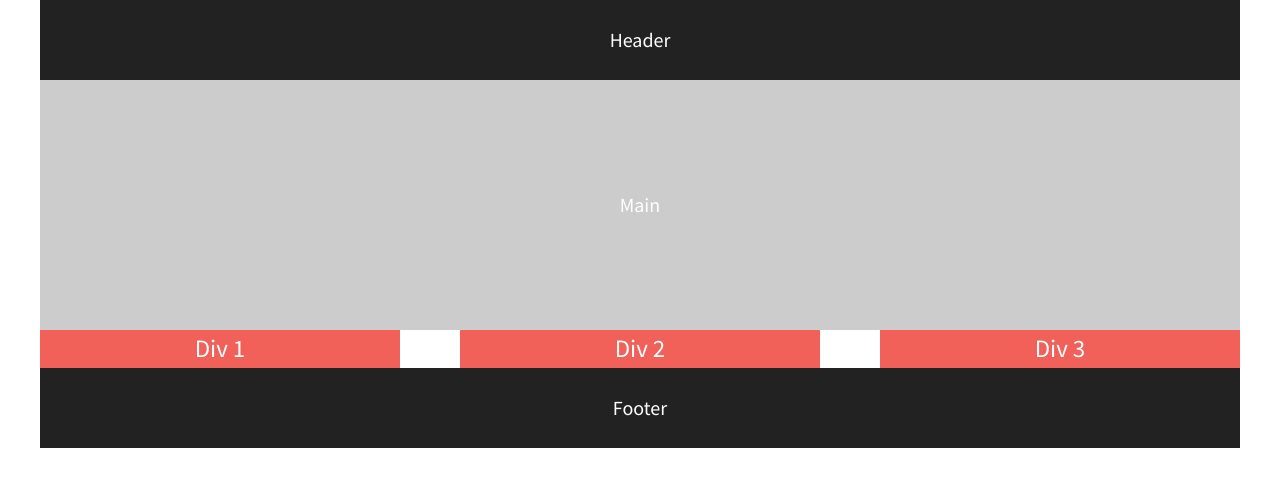
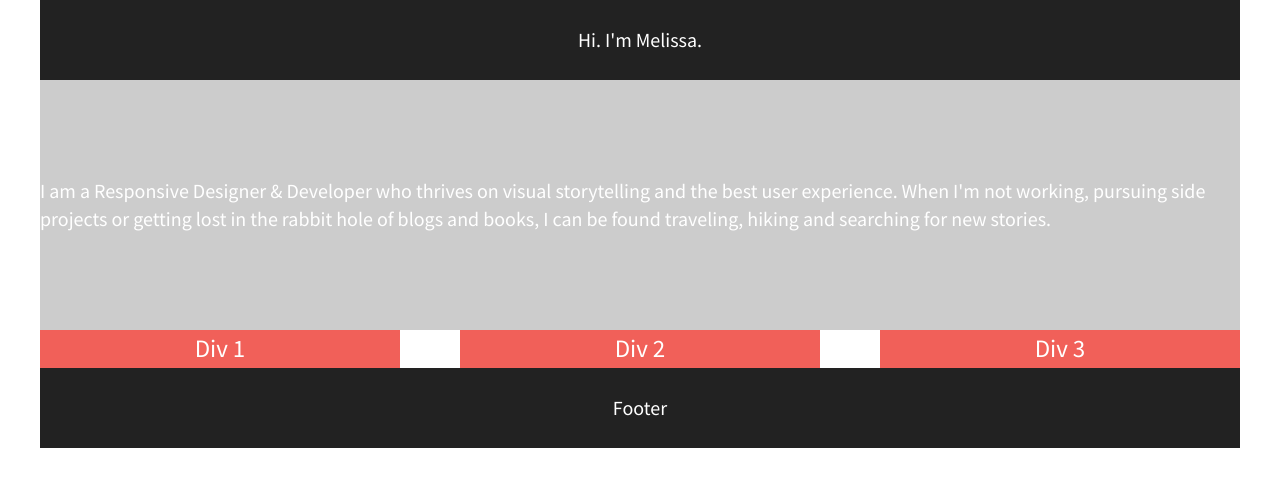
Before and after one commit to mwllr/flex-box-206, a plain HTML site: page 08.01-206-flexbox-starter/index.html in a window 1280 px wide. Drawn offline with nearby package versions, Linux system fonts and the light colour scheme.

Commit message:
uploading accidental changes

```diff
--- a/08.01-206-flexbox-starter/css/main.css
+++ b/08.01-206-flexbox-starter/css/main.css
@@ -170,6 +170,10 @@ main {
   height: 200px;
 }
 
+.content p span {
+    font-family: 'Lora', sans-serif;
+    font-size: 1.5em;
+}
 /* ==========================================================================
    Helper classes
    ========================================================================== */
--- a/08.01-206-flexbox-starter/index.html
+++ b/08.01-206-flexbox-starter/index.html
@@ -22,8 +22,10 @@
 
         <!-- Add your site or application content here -->
         <section class="flex-container">
-            <header>Header</header>
-            <main>Main</main>
+            <header>Hi. I'm Melissa.</header>
+            <main>
+              <p>I am a Responsive Designer & Developer who thrives on visual storytelling and the best user experience. When I'm not working, pursuing side projects or getting lost in the rabbit hole of blogs and books, I can be found traveling, hiking and searching for new stories.</p>
+            </main>
             <div id="div-1" class="flex-items">
                 Div 1
             </div>
```
